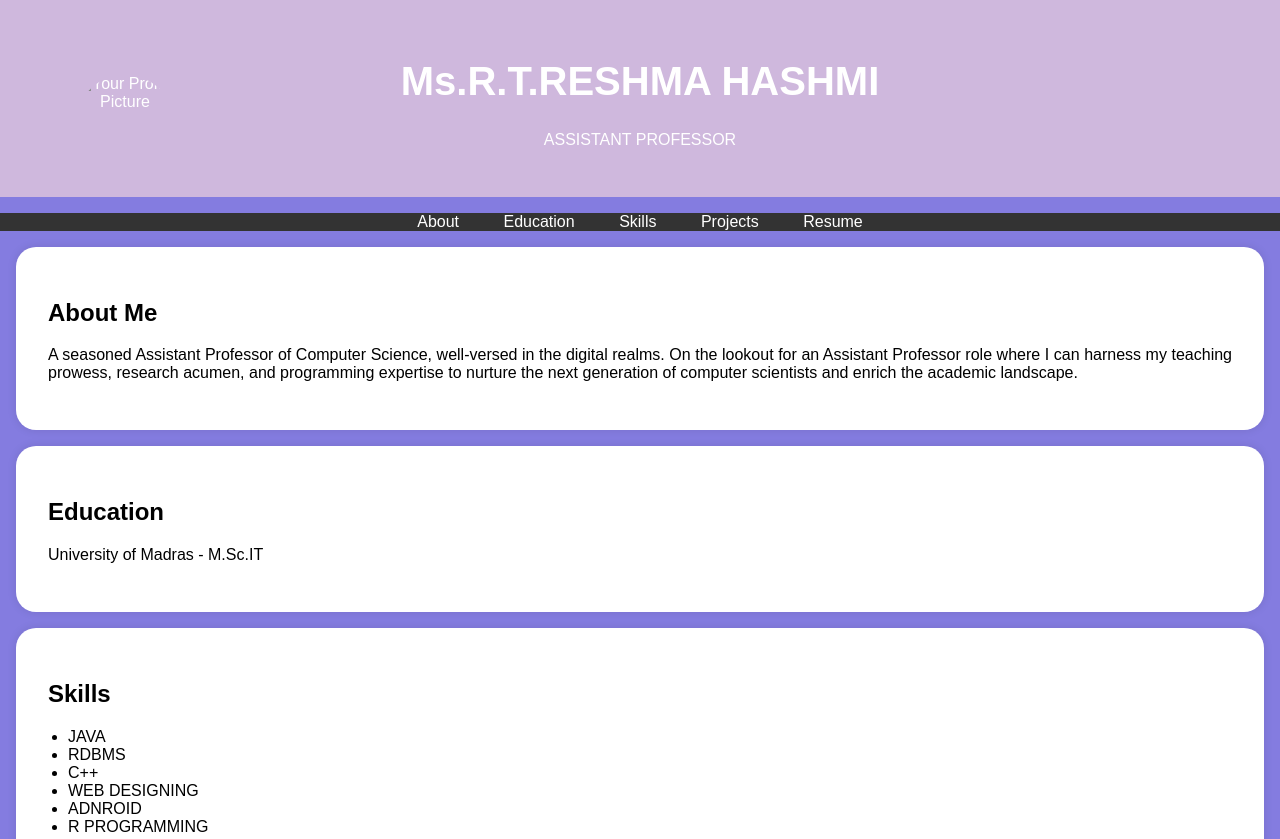
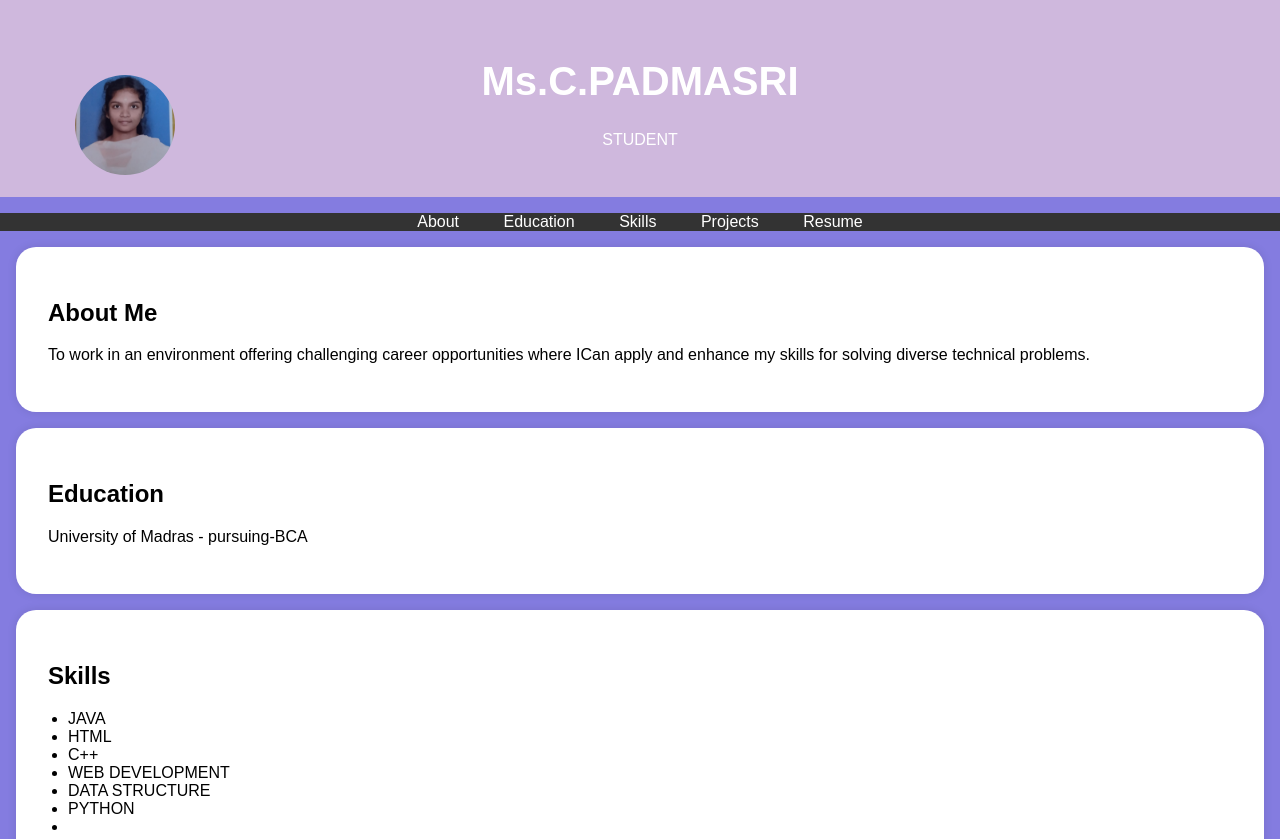
Before and after one commit to padmasri162006/Padmasri16, a plain HTML site: page Index.html in a window 1280 px wide. Shown: the top 839 px of the page. Drawn offline with Linux system fonts and the light colour scheme.

Commit message:
Update Index.html

```diff
--- a/Index.html
+++ b/Index.html
@@ -95,9 +95,9 @@
     <header>
         <div class="header-content">
             <!-- Add your profile picture here -->
-            <img src="propic.jpg" alt="Your Profile Picture" class="profile-picture">
-            <h1>Ms.R.T.RESHMA HASHMI</h1>
-            <p>ASSISTANT PROFESSOR</p>
+            <img src="Image.jpg" alt="Your Profile Picture" class="profile-picture">
+            <h1>Ms.C.PADMASRI</h1>
+            <p>STUDENT</p>
         </div>
     </header>
 
@@ -115,14 +115,14 @@
     <section id="about">
         <div class="section-content">
             <h2>About Me</h2>
-            <p>A seasoned Assistant Professor of Computer Science, well-versed in the digital realms. On the lookout for an Assistant Professor role where I can harness my teaching prowess, research acumen, and programming expertise to nurture the next generation of computer scientists and enrich the academic landscape.</p>
+            <p>To work in an environment offering challenging career opportunities where ICan apply and enhance my skills for solving diverse technical problems.</p>
         </div>
     </section>
 
     <section id="education">
         <div class="section-content">
             <h2>Education</h2>
-            <p>University of Madras - M.Sc.IT</p>
+            <p>University of Madras - pursuing-BCA</p>
 
 
         </div>
@@ -133,11 +133,11 @@
             <h2>Skills</h2>
             <ul>
                 <li>JAVA</li>
-                <li>RDBMS</li>
+                <li>HTML</li>
                 <li>C++</li>
-                <li>WEB DESIGNING</li>
-                <li>ADNROID</li>
-                <li>R PROGRAMMING<li>
+                <li>WEB DEVELOPMENT</li>
+                <li>DATA STRUCTURE</li>
+                <li>PYTHON<li>
 
             </ul>
         </div>
@@ -161,14 +161,14 @@
         <div class="section-content">
             <center>
             <h2>Resume</h2>
-            <a href="resume.pdf" target="_blank" class="download-button">Download CV</a>
+            <a href="Padmasri.pdf" target="_blank" class="download-button">Download CV</a>
         </center>
         </div>
 
     </section>
 
     <footer>
-        <p>&copy; 2025 RESHMA</p>
+        <p>&copy; 2025 PADMASRI</p>
     </footer>
 
     <script>
```
